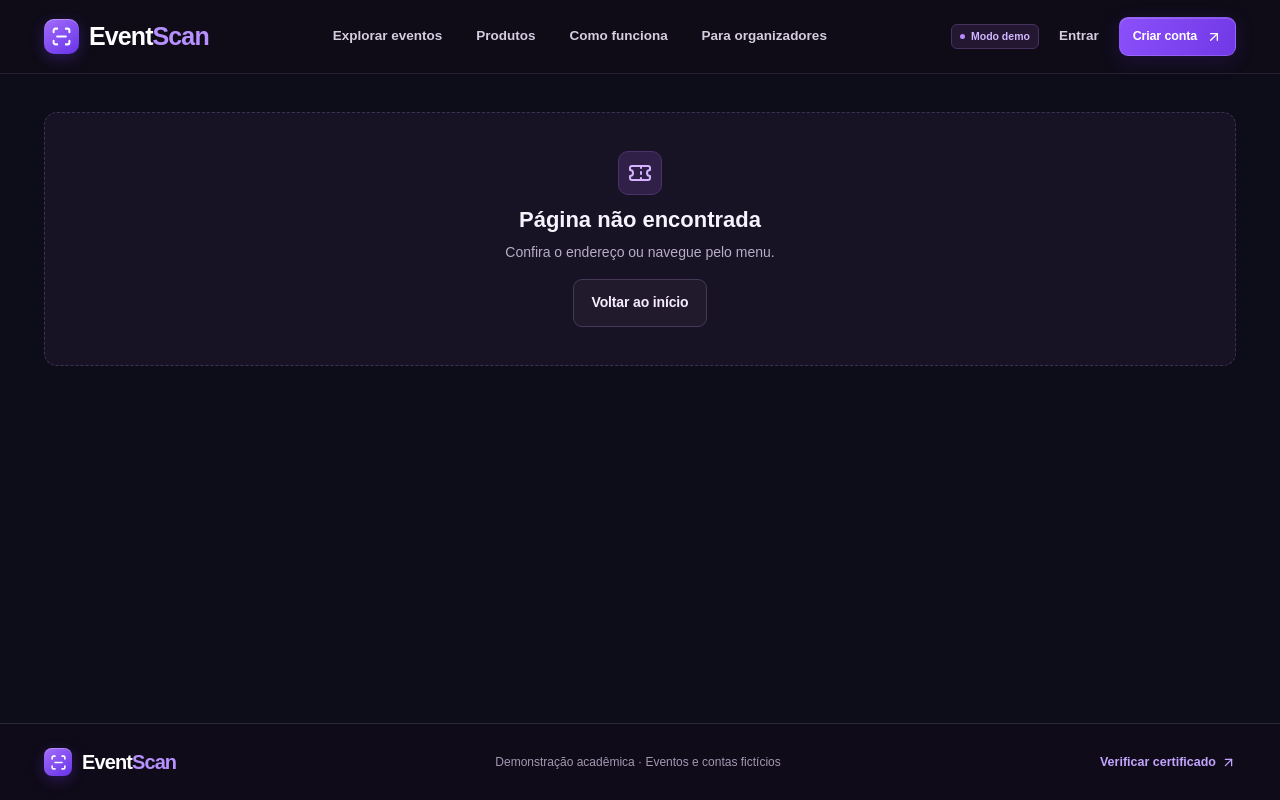
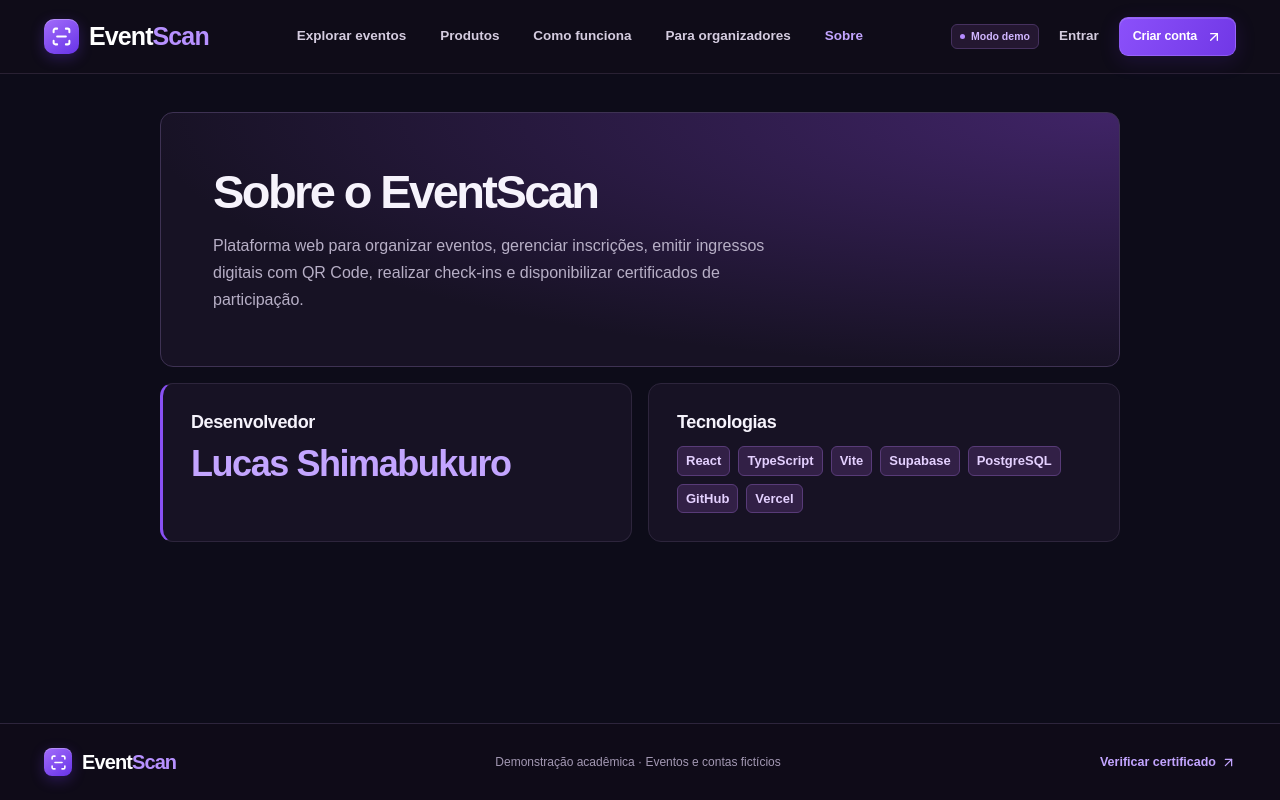
Before and after one commit to lucasshimabukuro11-glitch/Projeto-novo, a React (Vite) app: page /sobre in a window 1280 px wide. Built offline with nearby package versions, Linux system fonts and the light colour scheme.

Commit message:
Add public About page to EventScan

```diff
--- a/src/components/Layout.tsx
+++ b/src/components/Layout.tsx
@@ -50,6 +50,7 @@ export default function Layout({ children }: { children: ReactNode }) {
             <NavLink to="/produtos" onClick={() => setOpenMenu(false)}>Produtos</NavLink>
             {!profile && <Link to="/#como-funciona" onClick={() => setOpenMenu(false)}>Como funciona</Link>}
             {!profile && <Link to="/#organizadores" onClick={() => setOpenMenu(false)}>Para organizadores</Link>}
+            <NavLink to="/sobre" onClick={() => setOpenMenu(false)}>Sobre</NavLink>
             {!profile && <Link className="mobile-signup" to="/cadastro">Criar conta</Link>}
             {profile?.role === 'participant' && <NavLink to="/ingressos">Meus ingressos</NavLink>}
             {profile?.role === 'participant' && <NavLink to="/certificados">Meus certificados</NavLink>}
--- a/src/expansion.css
+++ b/src/expansion.css
@@ -118,13 +118,15 @@
 .certificate-proof dl { display: grid; margin-block: 12px; gap: 9px 12px; grid-template-columns: repeat(2,minmax(0,1fr)); }
 .certificate-proof dt { color: var(--muted); font-size: 12px; }
 .certificate-proof dd { font-weight: 650; margin: 0; overflow-wrap: anywhere; }
+@media (max-width: 1100px) {
+  .mobile-toggle { display: inline-grid !important; }
+  .header-inner { height: 63px; }
+  .main-nav { display: none; position: absolute; top: 100%; inset-inline: 0; max-height: calc(100dvh - 63px); overflow-y: auto; padding: 10px 24px; background: #161020; border-bottom: 1px solid var(--line); }
+  .main-nav.nav-open { display: grid; justify-content: stretch; gap: 0; }
+  .main-nav a { min-height: 43px; padding: 10px 5px; font-size: 14px; }
+}
 @media (max-width: 930px) {
   .benefit-grid { grid-template-columns: repeat(2,minmax(0,1fr)); }
-  .mobile-toggle { display: inline-grid !important; }
-  .header-inner { height: 63px; }
-  .main-nav { display: none; position: absolute; top: 100%; inset-inline: 0; padding: 10px 24px; background: #161020; border-bottom: 1px solid var(--line); }
-  .main-nav.nav-open { display: grid; justify-content: stretch; gap: 0; }
-  .main-nav a { min-height: 43px; padding: 10px 5px; font-size: 14px; }
 }
 @media (max-width: 680px) {
   .live-metrics { grid-template-columns: repeat(2,minmax(0,1fr)); }
--- a/src/main.tsx
+++ b/src/main.tsx
@@ -1,7 +1,7 @@
 import { lazy, StrictMode, Suspense } from 'react'
 import type { ReactNode } from 'react'
 import { createRoot } from 'react-dom/client'
-import { BrowserRouter, Link, Navigate, Route, Routes, useLocation } from 'react-router-dom'
+import { BrowserRouter, Link, Navigate, Route, Routes, useLocation, useMatch } from 'react-router-dom'
 import '@fontsource-variable/inter'
 import '@fontsource-variable/manrope'
 import './styles.css'
@@ -14,6 +14,7 @@ import Workspace from './components/Workspace'
 import { Brand, Busy, Empty, Notice } from './components/ui'
 import Landing from './pages/Landing'
 
+const About = lazy(() => import('./pages/About'))
 const ProductCatalog = lazy(() => import('./pages/Products').then(m => ({ default: m.ProductCatalog })))
 const MyProducts = lazy(() => import('./pages/Products').then(m => ({ default: m.MyProducts })))
 const ProductEditor = lazy(() => import('./pages/Products').then(m => ({ default: m.ProductEditor })))
@@ -61,7 +62,8 @@ function RequireFirstAccess({ children }: { children: ReactNode }) {
 }
 
 function App() {
-  if (configIssue) return <main className="container page">
+  const aboutRoute = useMatch('/sobre')
+  if (configIssue && !aboutRoute) return <main className="container page">
     <Brand />
     <section className="panel expansion-panel">
       <h1>Configuração do Supabase necessária</h1>
@@ -75,6 +77,7 @@ function App() {
           <Suspense fallback={<div className="container page"><Busy /></div>}>
             <Routes>
               <Route path="/" element={<Landing />} />
+              <Route path="/sobre" element={<About />} />
               <Route path="/produtos" element={<ProductCatalog />} />
               <Route path="/produtos/meus" element={<Secure role="organizer"><MyProducts /></Secure>} />
               <Route path="/produtos/novo" element={<Secure role="organizer"><ProductEditor /></Secure>} />
--- /dev/null
+++ b/src/pages/About.tsx
@@ -0,0 +1,28 @@
+import { PageHeading } from '../components/ui'
+
+const technologies = ['React', 'TypeScript', 'Vite', 'Supabase', 'PostgreSQL', 'GitHub', 'Vercel']
+
+export default function About() {
+  return (
+    <div className="container page about-page">
+      <div className="panel about-overview">
+        <PageHeading title="Sobre o EventScan">
+          Plataforma web para organizar eventos, gerenciar inscrições, emitir ingressos digitais com QR Code,
+          realizar check-ins e disponibilizar certificados de participação.
+        </PageHeading>
+      </div>
+      <div className="about-grid">
+        <section className="panel about-card about-author" aria-labelledby="about-author">
+          <h2 id="about-author">Desenvolvedor</h2>
+          <p>Lucas Shimabukuro</p>
+        </section>
+        <section className="panel about-card" aria-labelledby="about-technologies">
+          <h2 id="about-technologies">Tecnologias</h2>
+          <ul className="about-technologies" role="list">
+            {technologies.map(technology => <li className="status-chip accent" key={technology}>{technology}</li>)}
+          </ul>
+        </section>
+      </div>
+    </div>
+  )
+}
--- a/src/styles.css
+++ b/src/styles.css
@@ -241,6 +241,26 @@ button:disabled { cursor: not-allowed; opacity: .55; }
 .panel-heading > svg { flex-shrink: 0; color: var(--accent); }
 .panel h2 { font-size: 18px; letter-spacing: -.022em; }
 .panel-heading p { color: var(--muted); margin-top: 5px; font-size: 13px; line-height: 1.5; }
+.about-page { display: grid; gap: 16px; max-width: 960px; }
+.about-overview {
+  padding: clamp(24px, 5vw, 52px);
+  border-color: var(--line-light);
+  background: radial-gradient(ellipse at top right, #402467, transparent 72%), var(--panel);
+}
+.about-overview .page-heading { margin-bottom: 0; }
+.about-overview p { max-width: 62ch; margin-top: 14px; font-size: 16px; line-height: 1.7; }
+.about-grid { display: grid; grid-template-columns: repeat(2, minmax(0, 1fr)); gap: 16px; }
+.about-card { padding: clamp(20px, 3vw, 28px); }
+.about-author { border-inline-start: 3px solid var(--accent-strong); }
+.about-author p {
+  margin-top: 10px; color: var(--accent); overflow-wrap: anywhere;
+  font: 800 clamp(25px, 4vw, 36px)/1.2 var(--display); letter-spacing: -.04em;
+}
+.about-technologies {
+  display: flex; flex-wrap: wrap; gap: 8px;
+  padding: 0; margin: 14px 0 0; list-style: none;
+}
+.about-technologies .status-chip { font-size: 13px; }
 .busy { display: flex; gap: 9px; justify-content: center; align-items: center; min-height: 130px; color: var(--muted); }
 .busy svg { color: var(--accent); }
 .notice {
@@ -485,6 +505,7 @@ td small { display: block; margin-top: 2px; color: var(--muted); overflow-wrap:
 
 @media (max-width: 590px) {
   .container { width: calc(100% - 32px); }
+  .about-grid { grid-template-columns: minmax(0, 1fr); }
   .brand { font-size: 22px; gap: 7px; }
   .brand-icon { width: 30px; height: 30px; border-radius: 8px; }
   .brand-icon svg { width: 17px; }
```
Also changed, not shown: vercel.json, 1 other file (tests, documents, lock files or other folders).
